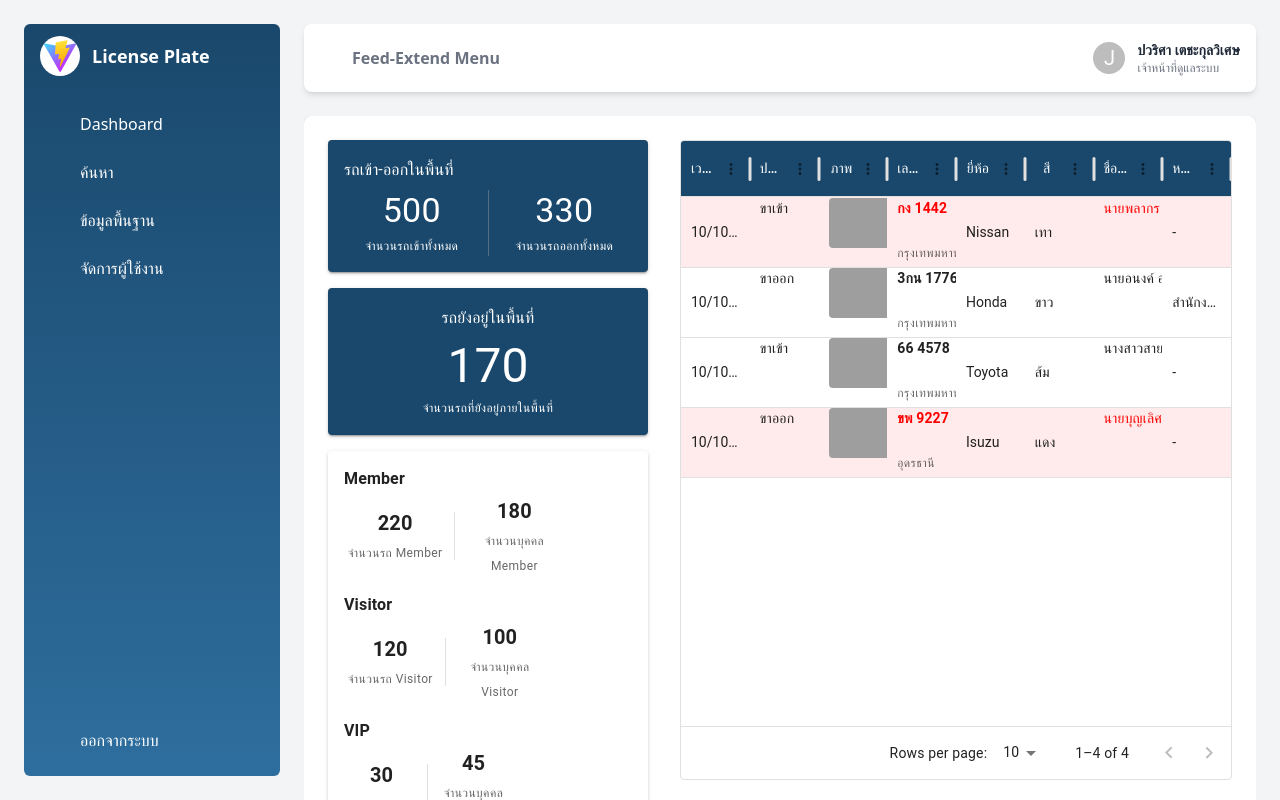
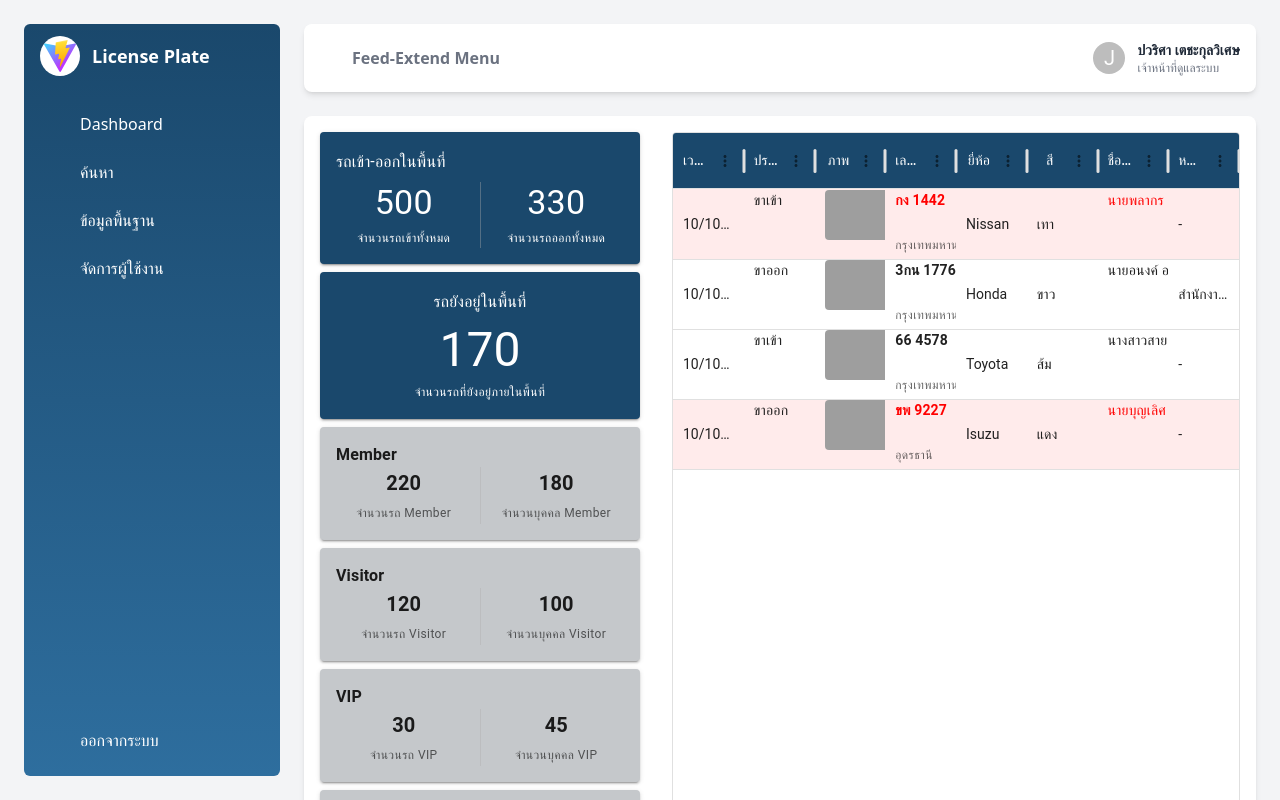
Before and after one commit to Apsit007/dad-react-app, a React (Vite) app: page / in a window 1280 px wide. Shown: the top 800 px of the page. Built offline with nearby package versions, Linux system fonts and the light colour scheme; grey boxes are pictures that could not be loaded; some icons are missing.

Commit message:
update: layout

```diff
--- a/src/components/DataTable.tsx
+++ b/src/components/DataTable.tsx
@@ -27,7 +27,7 @@ function CustomFooter() {
 const CustomDataGrid = (props: DataGridProps) => {
     return (
         <Box sx={{
-            height: 'calc(100vh - 10rem)',
+            height: '100%',
             width: '100%',
             '& .highlight-row': {
                 bgcolor: 'rgba(255, 0, 0, 0.08) !important',
--- a/src/components/InOutDashboard.tsx
+++ b/src/components/InOutDashboard.tsx
@@ -1,7 +1,7 @@
 // src/components/InOutDashboard.tsx
 import { Paper, Typography, Box, Grid, Divider } from '@mui/material';
 
-// 1. อัปเดต Data Structure ให้มี label ที่แตกต่างกันได้
+// ... (ส่วน data structure เหมือนเดิม)
 const summaryData = {
     totalInOut: { in: 500, out: 330 },
     stillInside: 170,
@@ -14,13 +14,14 @@ const categoryData = [
     { title: 'Blacklist', in: 120, out: 100, inLabel: "จำนวนรถ Blacklist", outLabel: "จำนวนบุคคล Blacklist" },
 ];
 
+
 const InOutDashboard = () => {
     return (
-        <Box className="w-80 flex-shrink-0">
-            {/* Title ถูกย้ายไปอยู่ใน InOutPage แล้ว เราจึงลบจากตรงนี้ */}
-
+        <Box className="w-80 flex-shrink-0 h-full flex flex-col">
+            {/* ✨ 1. เปลี่ยน div ครอบการ์ดให้เป็น flex container แนวตั้ง */}
+            <div className="flex-1 h-full flex flex-col gap-2">
                 {/* Total In-Out Card */}
-            <Paper elevation={2} sx={{ p: 2, mb: 2, bgcolor: '#1A486C', color: 'white' }}>
+                <Paper elevation={2} sx={{ p: 2, bgcolor: '#1A486C', color: 'white' }}>
                     <Typography variant="subtitle1" gutterBottom>รถเข้า-ออกในพื้นที่</Typography>
                     <Box className="flex items-center text-center">
                         <Box className="flex-1">
@@ -36,30 +37,31 @@ const InOutDashboard = () => {
                 </Paper>
 
                 {/* Still Inside Card */}
-            <Paper elevation={2} sx={{ p: 2, mb: 2, textAlign: 'center', bgcolor: '#1A486C', color: 'white' }}>
+                <Paper elevation={2} sx={{ p: 2, textAlign: 'center', bgcolor: '#1A486C', color: 'white' }}>
                     <Typography variant="subtitle1" gutterBottom>รถยังอยู่ในพื้นที่</Typography>
                     <Typography variant="h3" className="font-bold">{summaryData.stillInside}</Typography>
                     <Typography variant="caption">จำนวนรถที่ยังอยู่ภายในพื้นที่</Typography>
                 </Paper>
 
-            {/* Category Cards */}
-            <Paper elevation={2} className="p-4">
-                <Grid container spacing={2}>
+
+
+
+
                 {categoryData.map((item) => {
                     const isBlacklist = item.title === 'Blacklist';
                     return (
-                            <Grid  >
+                        <Paper elevation={2} sx={{ p: 2, bgcolor: '#C5C8CB', color: 'white' }}>
                             <Typography sx={{ fontWeight: 'bold', color: isBlacklist ? '#f44336' : 'text.primary' }}>
                                 {item.title}
                             </Typography>
-                                <Box className="flex items-center text-center mt-1">
+                            <Box className="flex items-center text-center">
                                 <Box className="flex-1">
                                     <Typography variant="h6" sx={{ fontWeight: 'bold', color: isBlacklist ? '#f44336' : 'text.primary' }}>
                                         {item.in}
                                     </Typography>
                                     <Typography variant="caption" color="text.secondary">{item.inLabel}</Typography>
                                 </Box>
-                                    <Divider orientation="vertical" flexItem sx={{ mx: 1, height: '3rem', alignSelf: 'center' }} />
+                                <Divider orientation="vertical" flexItem sx={{ bgcolor: 'rgba(255, 255, 255, 0.3)', mx: 1 }} />
                                 <Box className="flex-1">
                                     <Typography variant="h6" sx={{ fontWeight: 'bold', color: isBlacklist ? '#f44336' : 'text.primary' }}>
                                         {item.out}
@@ -67,11 +69,11 @@ const InOutDashboard = () => {
                                     <Typography variant="caption" color="text.secondary">{item.outLabel}</Typography>
                                 </Box>
                             </Box>
-                            </Grid>
+                        </Paper>
+
                     );
                 })}
-                </Grid>
-            </Paper>
+            </div>
         </Box>
     );
 };
--- a/src/layout/mainLayout.tsx
+++ b/src/layout/mainLayout.tsx
@@ -24,16 +24,17 @@ const MainLayout = ({ children }: MainLayoutProps) => {
                     className="sticky top-6 h-[calc(100vh-3rem)]"
                 />
 
-                {/* ✨ 1. เอา h-[...] และ overflow-y-auto ออกจาก div นี้ */}
-                <div className="flex-1 flex flex-col gap-6">
+                <div className="flex-1 flex flex-col gap-6 h-[calc(100vh-3rem)]">
 
                     <Navbar toggleSidebar={toggleSidebar} />
 
-                    {/* ✨ 2. เพิ่ม h-0 และ overflow-y-auto เข้าไปที่ <main> */}
-                    <main className="flex-1 h-0 overflow-y-auto">
-                        <Paper elevation={2} sx={{ p: 3, borderRadius: 2 }}>
-                            {children}
-                        </Paper>
+                    <main className="flex-1 ">
+                        <div className='h-full flex flex-col bg-white p-4 rounded-lg shadow-md'>
+                            <div className="flex-1 ">
+                                {children}
+                            </div>
+                        </div>
+
                     </main>
                 </div>
             </div>
--- a/src/pages/InOutPage.tsx
+++ b/src/pages/InOutPage.tsx
@@ -87,9 +87,9 @@ const getRowClassName = (params: GridRowClassNameParams) => {
 
 const InOutPage = () => {
     return (
-        <div className="flex gap-8">
+        <div className="flex gap-8 h-full">
             <InOutDashboard />
-            <div className="flex-1">
+            <div className="flex-1 flex flex-col">
                 <DataTable
                     rows={rows}
                     columns={columns}
```
Lines whose indentation alone changed are shown as unchanged.
